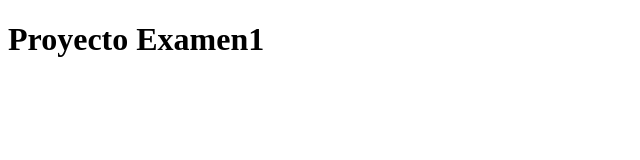
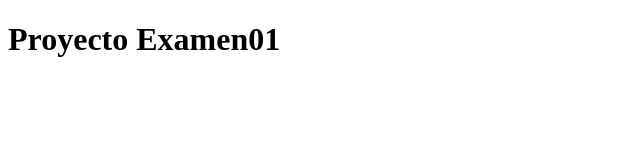
Before and after one commit to KatherinFer/pruebaexamen001, a plain HTML site: page index.html in a window 1280 px wide. Shown: the full height of the page, 0-640 px from the left. Drawn offline with Linux system fonts and the light colour scheme.

Commit message:
rama katherin

```diff
--- a/index.html
+++ b/index.html
@@ -6,6 +6,6 @@
     <title>Examen</title>
 </head>
 <body>
-    <h1>Proyecto Examen1</h1>
+    <h1>Proyecto Examen01</h1>
 </body>
 </html>
```
